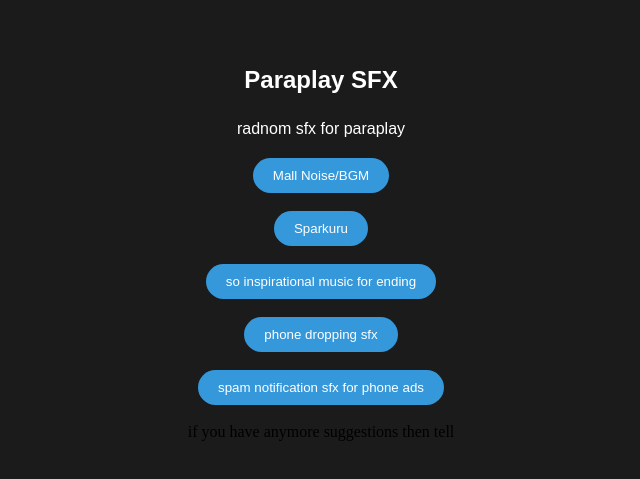
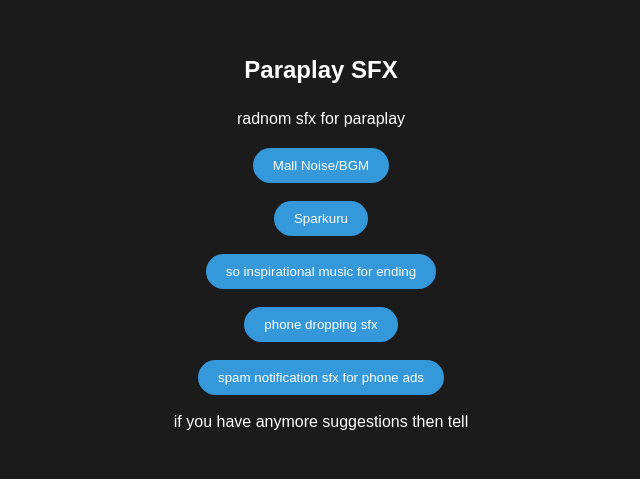
Before and after one commit to RiseOnTop/parasfx, a plain HTML site: page index.html in a window 1280 px wide. Shown: the part 155-634 px from the top of the page, without its empty margins (319-959 px from the left). Drawn offline with Linux system fonts and the light colour scheme.

Commit message:
Update index.html

```diff
--- a/index.html
+++ b/index.html
@@ -66,6 +66,6 @@
 <button> spam notification sfx for phone ads </button>
 </a>
 <p5>&nbsp;</p5>
-<p6>if you have anymore suggestions then tell</p6>
+<p6 id="description">if you have anymore suggestions then tell</p6>
 
 </body></html>
```
